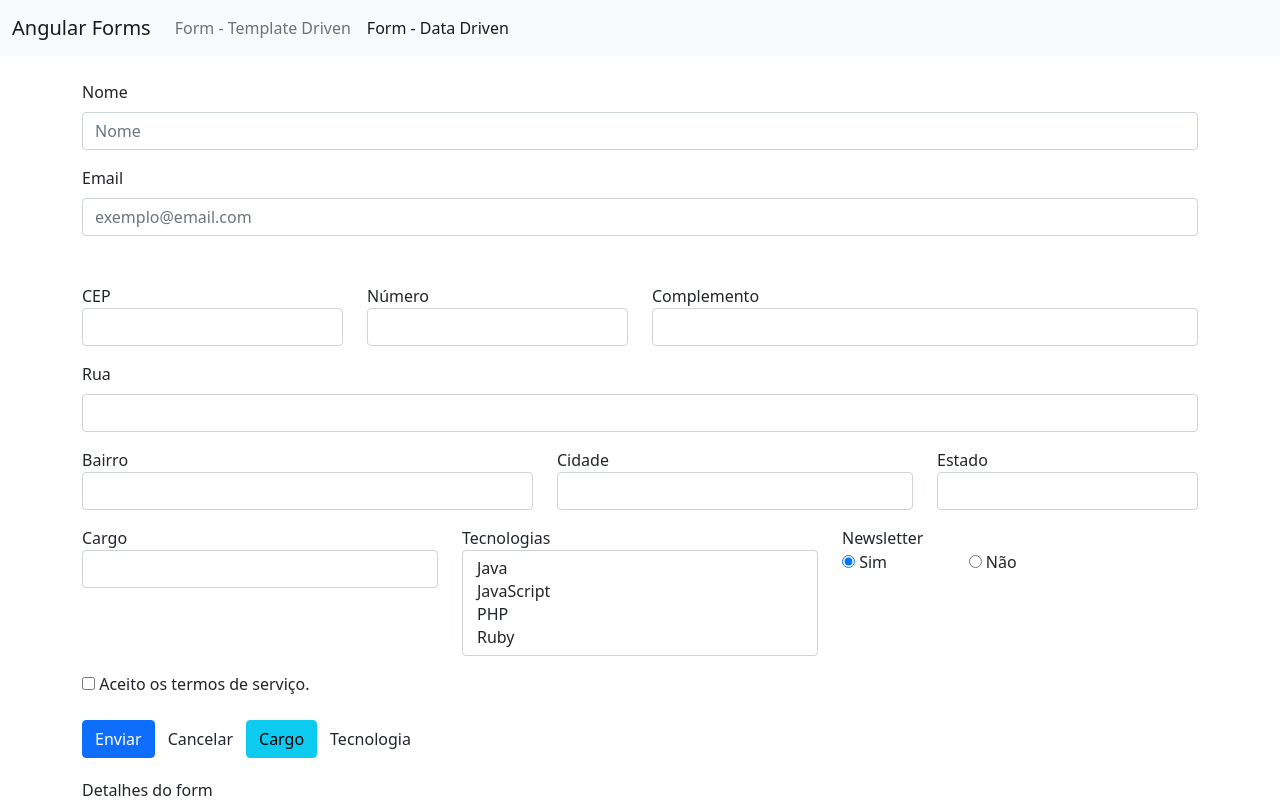
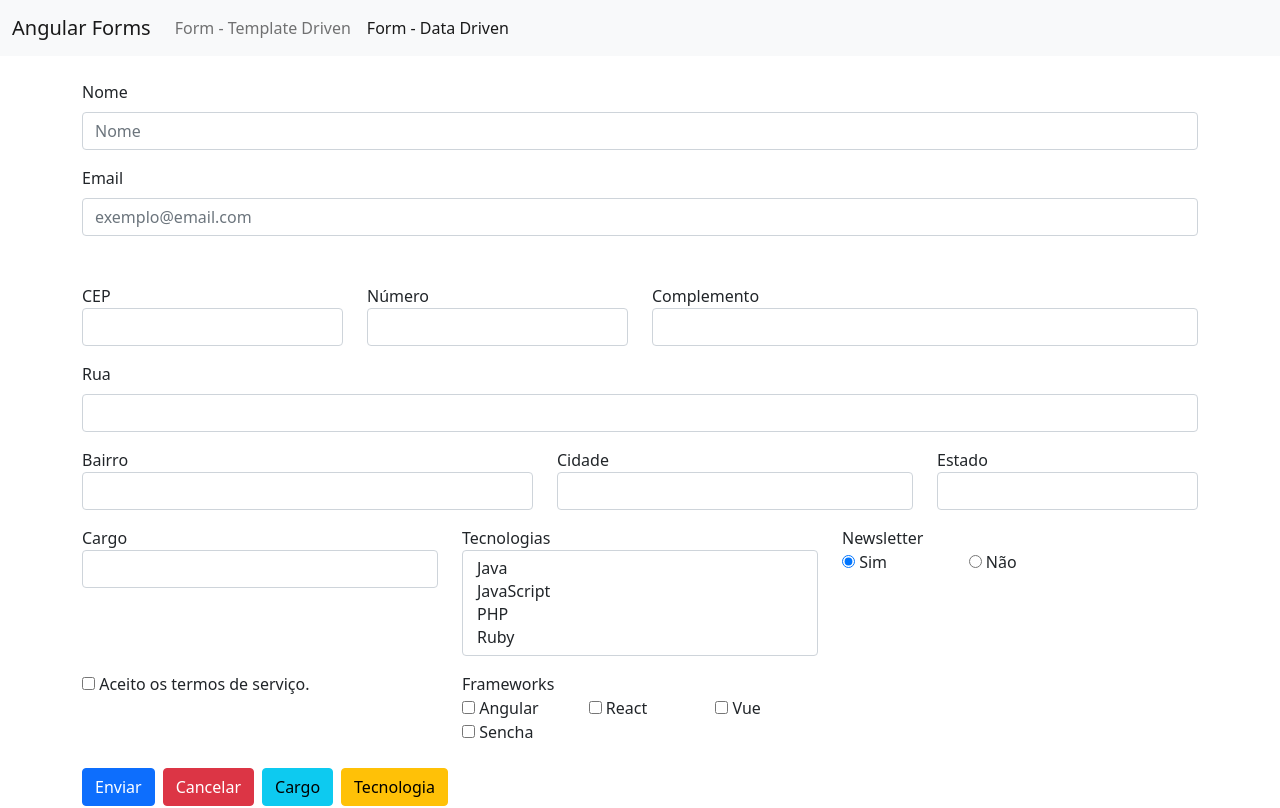
Before and after one commit to gseovana/curso-angular, an Angular app in the folder forms/: page /dataForm in a window 1280 px wide. Shown: the top 808 px of the page. Built offline with nearby package versions, Linux system fonts and the light colour scheme.

Commit message:
forms reativos: FormArray em checkboxes dinâmicos

```diff
--- a/forms/src/app/data-form/data-form.component.html
+++ b/forms/src/app/data-form/data-form.component.html
@@ -97,8 +97,8 @@
     </div>
 
     <!--termos-->
-    <div class="form-group">
-      <div class="col-md-3" [ngClass]="aplicaCssErro('termos')">
+    <div class="form-group row mb-3">
+      <div class="col-md-4" [ngClass]="aplicaCssErro('termos')">
         <div class="checkbox mb-4">
           <label class="checkbox-inline">
             <input type="checkbox" formControlName="termos"> Aceito os termos de serviço.
@@ -106,13 +106,24 @@
           <app-campo-control-error [mostrarErro]="form.get('termos').invalid" mensagemErro="Por favor, aceite os termos." class="obrigatorio"></app-campo-control-error>
         </div>
       </div>
+
+      <div class="col-md-4" [ngClass]="aplicaCssErro('frameworks')">
+        <label for="frameworks">Frameworks</label>
+        <div id="frameworks" class="row">
+          <div class="checkbox" class="col-sm-4" formArrayName="frameworks" *ngFor="let item of form.get('frameworks')['controls']; let i = index">
+            <label class="checkbox-inline">
+              <input type="checkbox" [formControlName]="i"> {{ frameworks[i] }}
+            </label>
+          </div>
+        </div>
+      </div>
     </div>
 
     <!--botões-->
-        <button type="submit" class="btn btn-primary mr-3">Enviar</button>
-        <button (click)="cancelar()" class="btn btn-default">Cancelar</button>
-        <button (click)="setarCargo()" class="btn btn-info ">Cargo</button>
-        <button (click)="setarTecnologias()" class="btn btn-default">Tecnologia</button>
+        <button type="submit" class="btn btn-primary">Enviar</button>
+        <button (click)="cancelar()" class="btn btn-danger m-2">Cancelar</button>
+        <button (click)="setarCargo()" class="btn btn-info">Cargo</button>
+        <button (click)="setarTecnologias()" class="btn btn-warning m-2">Tecnologia</button>
 
       <app-form-debug [form]="form"></app-form-debug>
   </form>
--- a/forms/src/app/data-form/data-form.component.ts
+++ b/forms/src/app/data-form/data-form.component.ts
@@ -1,6 +1,6 @@
 import { HttpClient } from '@angular/common/http';
 import { Component, OnInit } from '@angular/core';
-import { FormBuilder, FormGroup, Validators } from '@angular/forms';
+import { FormBuilder, FormControl, FormGroup, Validators } from '@angular/forms';
 import { map } from 'rxjs/operators';
 import { DropdownService } from '../shared/services/dropdown.service';
 import { EstadoBr } from '../shared/models/estado-br';
@@ -18,6 +18,8 @@ export class DataFormComponent implements OnInit {
   cargos: any[];
   tecnologias: any[];
   newsletterOp: any[];
+
+  frameworks = ['Angular', 'React', 'Vue', 'Sencha'];
 
   constructor(
     private formBuilder: FormBuilder,
@@ -53,17 +55,41 @@ export class DataFormComponent implements OnInit {
       cargo: [null],
       tecnologias: [null],
       newsletter: ['s'],
-      termos: [null, Validators.pattern('true')]
+      termos: [null, Validators.pattern('true')],
+      frameworks: this.buildFrameworks()
 
     });
+  }
+
+  buildFrameworks(){
+
+    const values = this.frameworks.map(v => new FormControl(false));
+
+    return this.formBuilder.array(values);
+
+    /*this.formBuilder.array ([
+      new FormControl(false),
+      new FormControl(false),
+      new FormControl(false),
+      new FormControl(false)
+    ]);
+    */
   }
 
   onSubmit() {
     console.log(this.form);
 
+    let valueSubmit = Object.assign({}, this.form.value);
+
+    valueSubmit = Object.assign(valueSubmit, {
+      frameworks: valueSubmit.frameworks
+      .map((v, i) => v ? this.frameworks[i] : null)
+      .filter(v => v!== null)
+    });
+
     if(this.form.valid){
       this.http
-      .post('https://httpbin.org/post', JSON.stringify(this.form.value))
+      .post('https://httpbin.org/post', JSON.stringify(valueSubmit))
       .pipe(
         map(response => response)
       )
```
